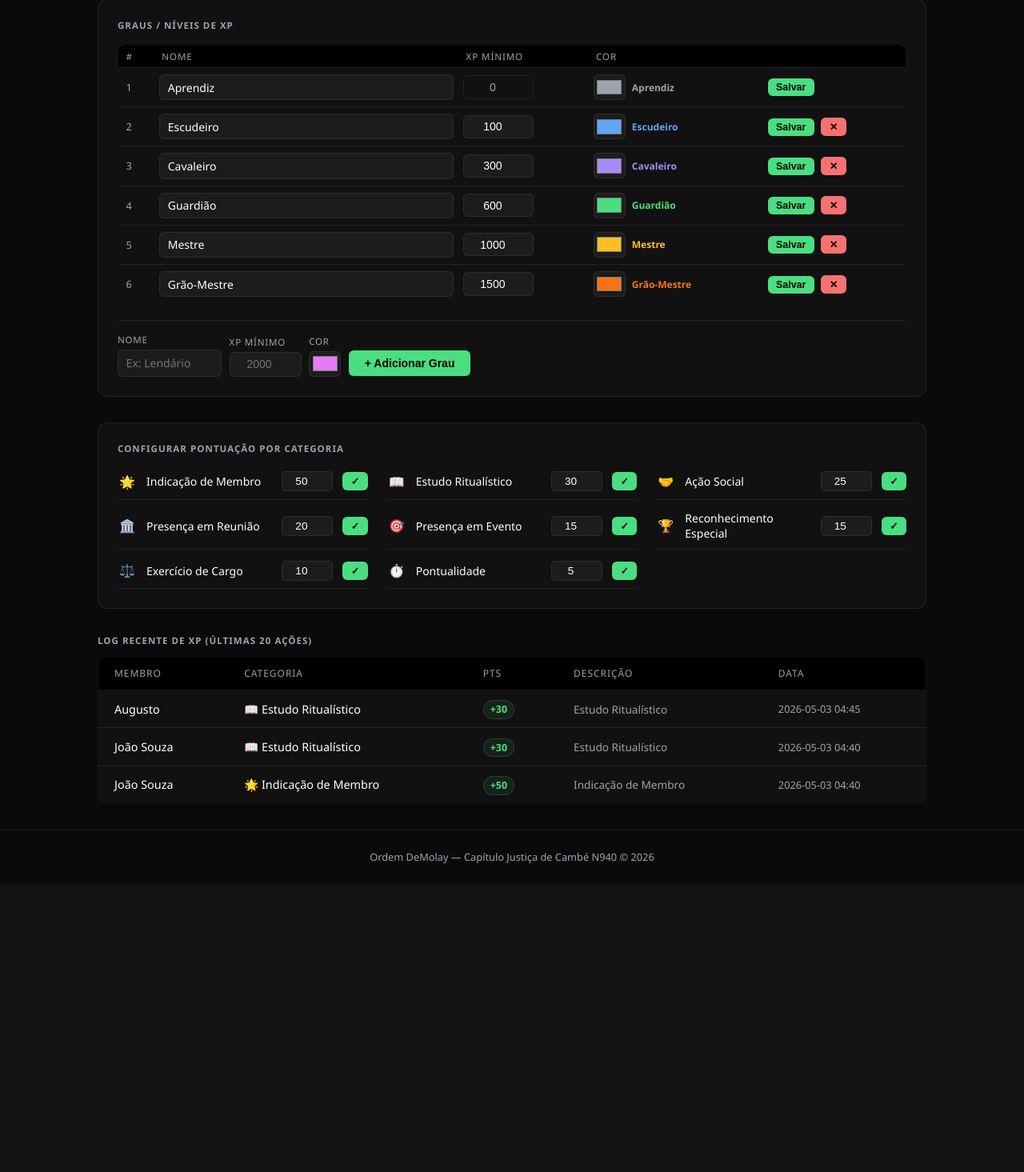
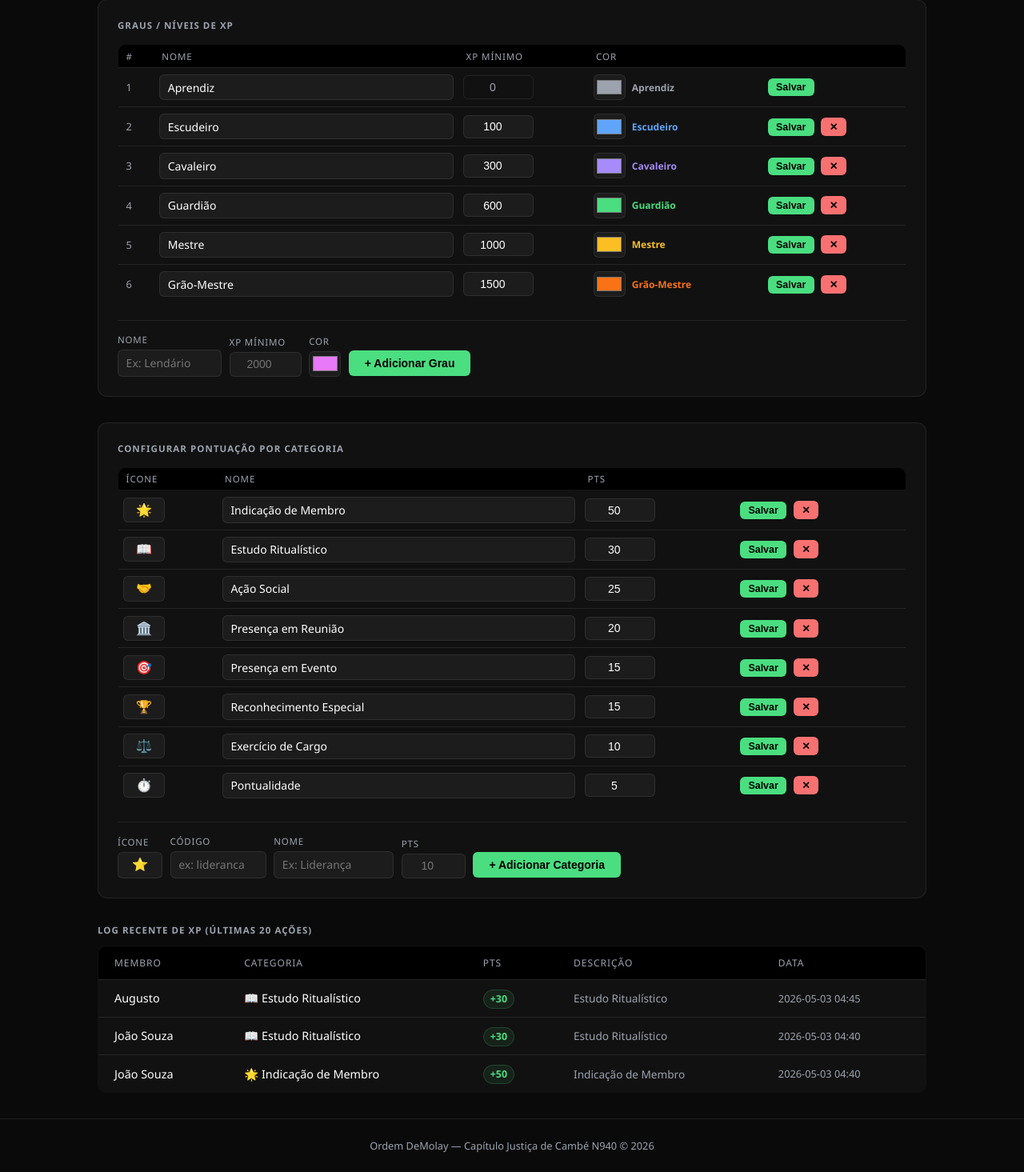
Before and after one commit to JohnShir0/justica940app, a Flask app: page /gamificacao/admin in a window 1280 px wide. Shown: the part 744-2209 px from the top of the page at 80% size. Before the commit the page ends 1823 px from the top, so only its background shows below. Run offline with Flask 3, Linux system fonts and the light colour scheme; a user stored in the database is signed in; data comes from the database, SQL or seed files in the repository.

Commit message:
Configurar Pontuação por Categoria

```diff
--- a/demolay/main.py
+++ b/demolay/main.py
@@ -1344,15 +1344,61 @@ def xp_admin_remover():
 @app.route("/gamificacao/admin/categoria/<int:cat_id>", methods=["POST"])
 @admin_required
 def xp_admin_categoria(cat_id):
+    nome      = request.form.get("nome", "").strip()
+    icone     = request.form.get("icone", "").strip() or "⭐"
     novos_pts = request.form.get("pontos", type=int)
-    if novos_pts is None or novos_pts < 0:
+    if not nome or novos_pts is None or novos_pts < 0:
         flash("Valor inválido.", "erro")
         return redirect(url_for("xp_admin"))
     conn = get_db()
-    conn.execute("UPDATE xp_categorias SET pontos=? WHERE id=?", (novos_pts, cat_id))
+    conn.execute("UPDATE xp_categorias SET nome=?, icone=?, pontos=? WHERE id=?", (nome, icone, novos_pts, cat_id))
     conn.commit()
     conn.close()
-    flash("Pontuação atualizada.", "sucesso")
+    flash("Categoria atualizada.", "sucesso")
+    return redirect(url_for("xp_admin"))
+
+
+@app.route("/gamificacao/admin/categoria/nova", methods=["POST"])
+@admin_required
+def xp_admin_categoria_nova():
+    codigo = request.form.get("codigo", "").strip().lower().replace(" ", "_")
+    nome   = request.form.get("nome", "").strip()
+    icone  = request.form.get("icone", "").strip() or "⭐"
+    pontos = request.form.get("pontos", type=int)
+    if not codigo or not nome or not pontos or pontos < 1:
+        flash("Preencha todos os campos obrigatórios.", "erro")
+        return redirect(url_for("xp_admin"))
+    conn = get_db()
+    try:
+        conn.execute(
+            "INSERT INTO xp_categorias (codigo, nome, icone, pontos) VALUES (?,?,?,?)",
+            (codigo, nome, icone, pontos)
+        )
+        conn.commit()
+        flash(f"Categoria '{nome}' adicionada.", "sucesso")
+    except Exception:
+        flash(f"Código '{codigo}' já existe. Escolha outro.", "erro")
+    finally:
+        conn.close()
+    return redirect(url_for("xp_admin"))
+
+
+@app.route("/gamificacao/admin/categoria/<int:cat_id>/deletar", methods=["POST"])
+@admin_required
+def xp_admin_categoria_deletar(cat_id):
+    conn = get_db()
+    cat  = conn.execute("SELECT nome FROM xp_categorias WHERE id=?", (cat_id,)).fetchone()
+    if not cat:
+        conn.close()
+        return redirect(url_for("xp_admin"))
+    try:
+        conn.execute("DELETE FROM xp_categorias WHERE id=?", (cat_id,))
+        conn.commit()
+        flash(f"Categoria '{cat['nome']}' removida.", "sucesso")
+    except Exception:
+        flash(f"Não foi possível remover '{cat['nome']}': há registros de XP vinculados.", "erro")
+    finally:
+        conn.close()
     return redirect(url_for("xp_admin"))
 
 
--- a/demolay/templates/xp_admin.html
+++ b/demolay/templates/xp_admin.html
@@ -158,20 +158,74 @@
   </form>
 </div>
 
-{# ── CONFIGURAR PESOS ── #}
+{# ── CONFIGURAR CATEGORIAS ── #}
+{% for c in categorias %}
+<form id="cat-edit-{{ c.id }}" method="POST" action="{{ url_for('xp_admin_categoria', cat_id=c.id) }}"></form>
+<form id="cat-del-{{ c.id }}"  method="POST" action="{{ url_for('xp_admin_categoria_deletar', cat_id=c.id) }}"
+      onsubmit="return confirm('Remover a categoria {{ c.nome }}?\nRegistros de XP já concedidos serão mantidos.')"></form>
+{% endfor %}
+
 <div style="background:var(--superficie);border:1px solid var(--borda);border-radius:12px;padding:1.5rem;margin-bottom:2rem;">
-  <div class="secao-titulo" style="margin-bottom:0.75rem;">Configurar Pontuação por Categoria</div>
-  <div style="display:grid;grid-template-columns:repeat(auto-fill,minmax(260px,1fr));gap:0.25rem 1.5rem;">
-  {% for c in categorias %}
-  <form method="POST" action="{{ url_for('xp_admin_categoria', cat_id=c.id) }}"
-        style="display:flex;align-items:center;gap:0.75rem;padding:0.6rem 0;border-bottom:1px solid var(--borda);">
-    <span style="font-size:1rem;width:1.5rem;text-align:center;flex-shrink:0;">{{ c.icone }}</span>
-    <span style="flex:1;font-size:0.875rem;color:var(--texto);">{{ c.nome }}</span>
-    <input type="number" name="pontos" value="{{ c.pontos }}" min="0" class="xp-edit-input" />
-    <button type="submit" class="btn" style="padding:0.25rem 0.65rem;font-size:0.78rem;">✓</button>
+  <div class="secao-titulo" style="margin-bottom:1rem;">Configurar Pontuação por Categoria</div>
+  <div style="overflow-x:auto;">
+  <table style="width:100%;border-collapse:collapse;">
+    <thead>
+      <tr>
+        <th style="text-align:left;font-size:0.72rem;color:var(--texto-muted);padding:0.4rem 0.6rem;border-bottom:1px solid var(--borda);">Ícone</th>
+        <th style="text-align:left;font-size:0.72rem;color:var(--texto-muted);padding:0.4rem 0.6rem;border-bottom:1px solid var(--borda);">Nome</th>
+        <th style="text-align:left;font-size:0.72rem;color:var(--texto-muted);padding:0.4rem 0.6rem;border-bottom:1px solid var(--borda);">Pts</th>
+        <th style="border-bottom:1px solid var(--borda);"></th>
+      </tr>
+    </thead>
+    <tbody>
+    {% for c in categorias %}
+    <tr>
+      <td style="padding:0.5rem 0.4rem;">
+        <input form="cat-edit-{{ c.id }}" type="text" name="icone" value="{{ c.icone }}"
+               style="width:3.2rem;background:var(--superficie2);border:1px solid var(--borda);border-radius:6px;color:var(--texto);padding:0.35rem 0.5rem;font-size:1rem;outline:none;text-align:center;" />
+      </td>
+      <td style="padding:0.5rem 0.4rem;">
+        <input form="cat-edit-{{ c.id }}" type="text" name="nome" value="{{ c.nome }}" required
+               style="width:100%;min-width:140px;background:var(--superficie2);border:1px solid var(--borda);border-radius:6px;color:var(--texto);padding:0.35rem 0.6rem;font-size:0.875rem;outline:none;font-family:inherit;" />
+      </td>
+      <td style="padding:0.5rem 0.4rem;">
+        <input form="cat-edit-{{ c.id }}" type="number" name="pontos" value="{{ c.pontos }}" min="0"
+               style="width:5.5rem;background:var(--superficie2);border:1px solid var(--borda);border-radius:6px;color:var(--texto);padding:0.35rem 0.6rem;font-size:0.875rem;outline:none;text-align:center;" />
+      </td>
+      <td style="padding:0.5rem 0.4rem;white-space:nowrap;">
+        <button form="cat-edit-{{ c.id }}" type="submit" class="btn" style="padding:0.25rem 0.65rem;font-size:0.78rem;">Salvar</button>
+        <button form="cat-del-{{ c.id }}" type="submit" class="btn" style="padding:0.25rem 0.65rem;font-size:0.78rem;background:var(--vermelho);border-color:var(--vermelho);margin-left:0.3rem;">✕</button>
+      </td>
+    </tr>
+    {% endfor %}
+    </tbody>
+  </table>
+  </div>
+
+  <form method="POST" action="{{ url_for('xp_admin_categoria_nova') }}"
+        style="display:flex;gap:0.6rem;align-items:flex-end;flex-wrap:wrap;margin-top:1.25rem;padding-top:1rem;border-top:1px solid var(--borda);">
+    <label style="font-size:0.72rem;color:var(--texto-muted);text-transform:uppercase;letter-spacing:0.07em;">
+      Ícone
+      <input type="text" name="icone" placeholder="⭐" maxlength="4"
+             style="margin-top:0.3rem;display:block;width:3.5rem;background:var(--superficie2);border:1px solid var(--borda);border-radius:6px;color:var(--texto);padding:0.4rem 0.5rem;font-size:1rem;outline:none;text-align:center;" />
+    </label>
+    <label style="font-size:0.72rem;color:var(--texto-muted);text-transform:uppercase;letter-spacing:0.07em;">
+      Código
+      <input type="text" name="codigo" required placeholder="ex: lideranca"
+             style="margin-top:0.3rem;display:block;width:120px;background:var(--superficie2);border:1px solid var(--borda);border-radius:6px;color:var(--texto);padding:0.4rem 0.6rem;font-size:0.875rem;outline:none;font-family:inherit;" />
+    </label>
+    <label style="font-size:0.72rem;color:var(--texto-muted);text-transform:uppercase;letter-spacing:0.07em;">
+      Nome
+      <input type="text" name="nome" required placeholder="Ex: Liderança"
+             style="margin-top:0.3rem;display:block;width:150px;background:var(--superficie2);border:1px solid var(--borda);border-radius:6px;color:var(--texto);padding:0.4rem 0.6rem;font-size:0.875rem;outline:none;font-family:inherit;" />
+    </label>
+    <label style="font-size:0.72rem;color:var(--texto-muted);text-transform:uppercase;letter-spacing:0.07em;">
+      Pts
+      <input type="number" name="pontos" required min="1" placeholder="10"
+             style="margin-top:0.3rem;display:block;width:80px;background:var(--superficie2);border:1px solid var(--borda);border-radius:6px;color:var(--texto);padding:0.4rem 0.6rem;font-size:0.875rem;outline:none;text-align:center;" />
+    </label>
+    <button type="submit" class="btn" style="margin-bottom:0.05rem;">+ Adicionar Categoria</button>
   </form>
-  {% endfor %}
-  </div>
 </div>
 
 {# ── LOG RECENTE ── #}
```
